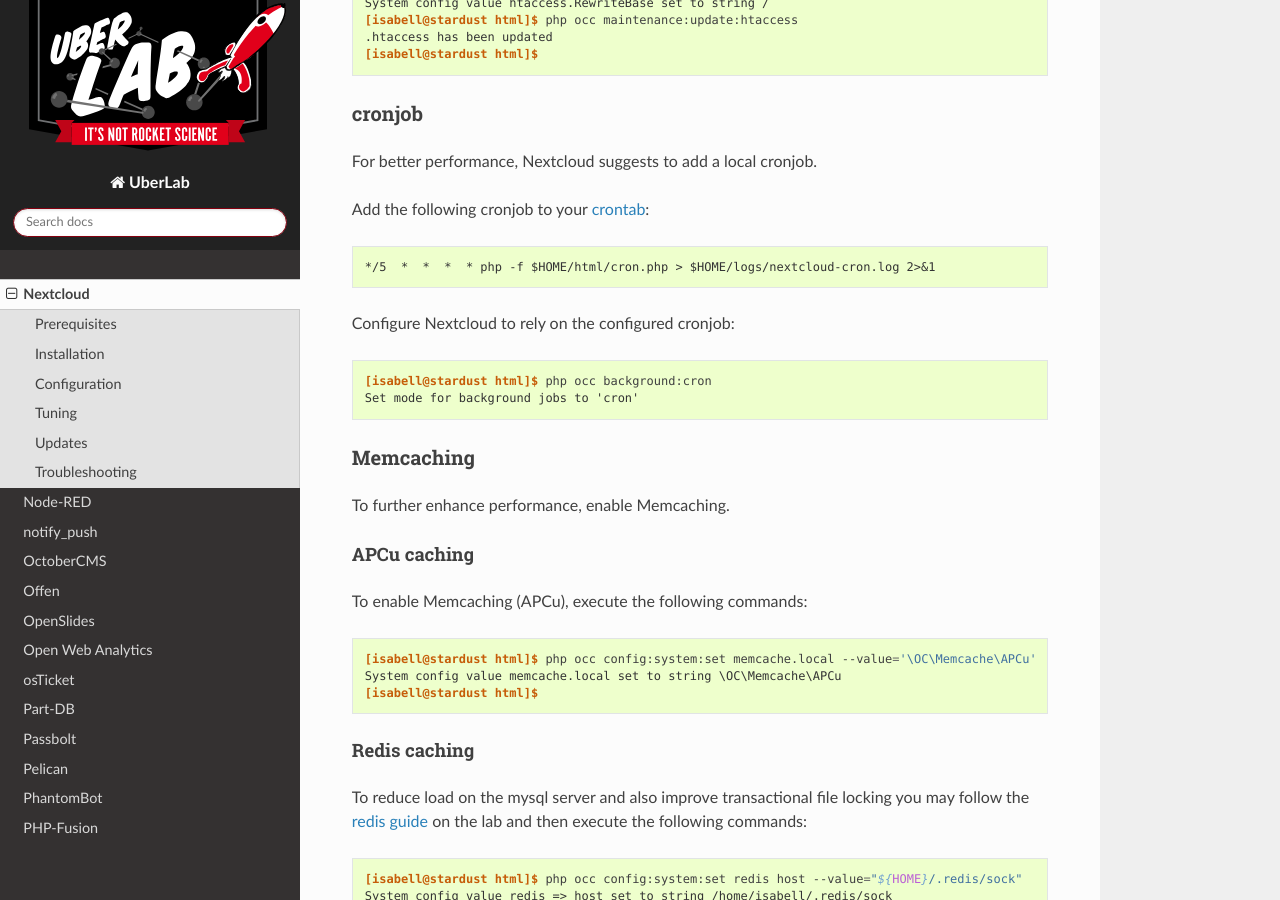
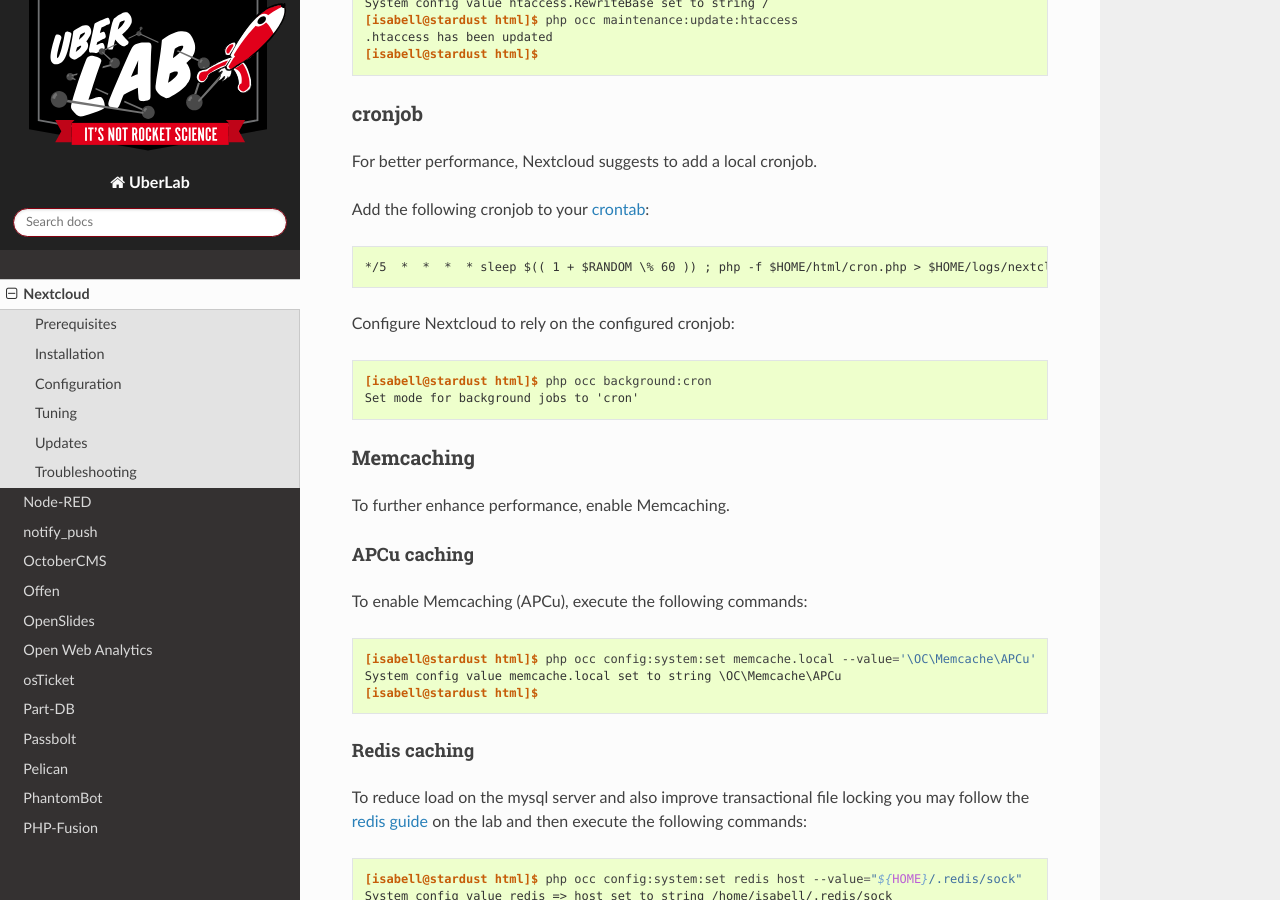
Before and after one commit to Uberspace/lab, a Sphinx documentation site: the page built from source/guide_nextcloud.rst, in a window 1280 px wide and 900 px high, scrolled down 6817 px. Built offline with Sphinx 7.4.7 and the Read the Docs theme 2.0.0, drawn with Linux system fonts in a browser that asks for light colours.

Commit message:
add random sleep to cronjob in guide_nextcloud.rst
add `sleep $(( 1 + $RANDOM \% 60 )) ;` to cronjob in line 252

```diff
--- a/source/guide_nextcloud.rst
+++ b/source/guide_nextcloud.rst
@@ -249,7 +249,7 @@
 
 ::
 
- */5  *  *  *  * php -f $HOME/html/cron.php > $HOME/logs/nextcloud-cron.log 2>&1
+ */5  *  *  *  * sleep $(( 1 + $RANDOM \% 60 )) ; php -f $HOME/html/cron.php > $HOME/logs/nextcloud-cron.log 2>&1
 
 Configure Nextcloud to rely on the configured cronjob:
 
```
